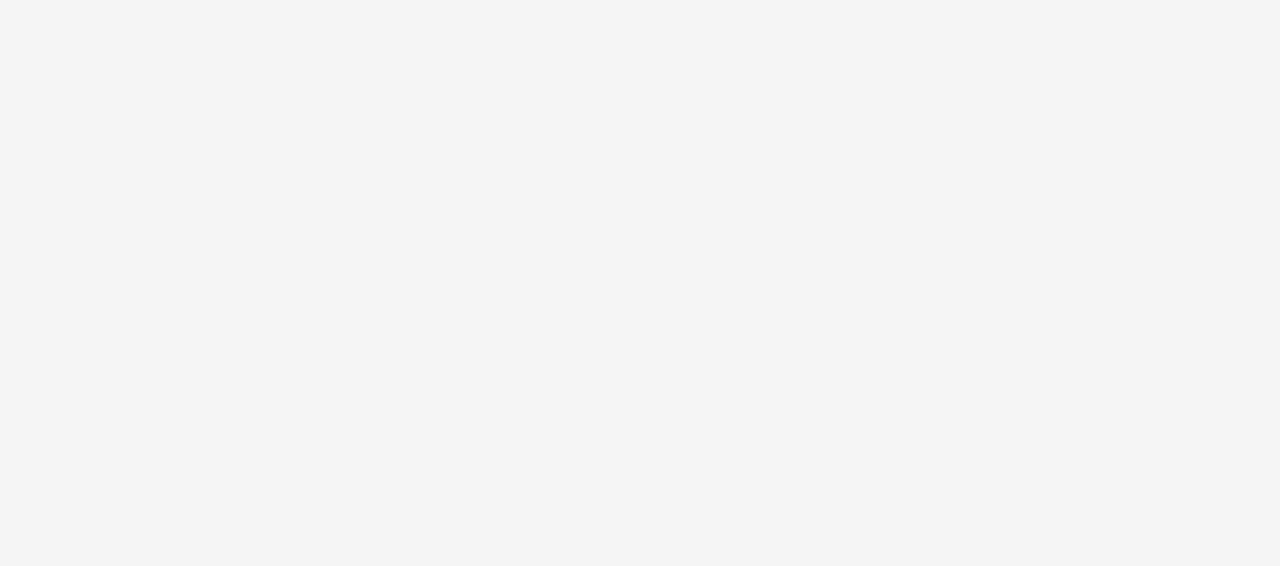
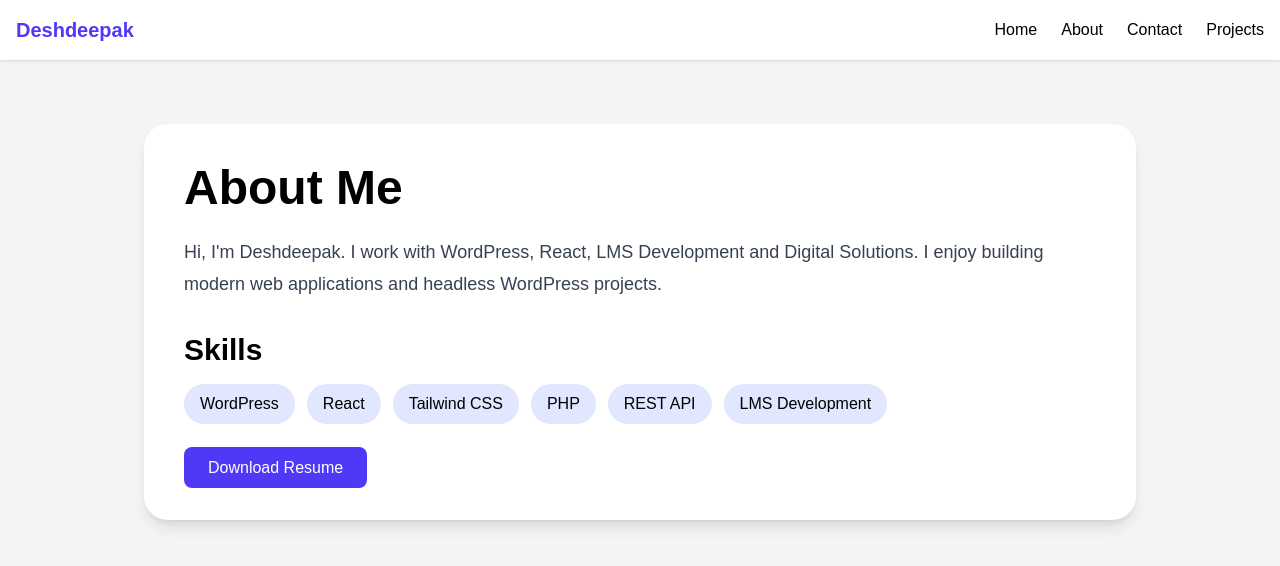
Before and after one commit to deepak-maxreact/react-wordpress-portfolio, a React (Vite) app: page /about in a window 1280 px wide. Before the commit this address had no page. Shown: the top 566 px of the page. Built offline with nearby package versions, Linux system fonts and the light colour scheme.

Commit message:
Added enviroment variables

```diff
--- a/package.json
+++ b/package.json
@@ -11,6 +11,7 @@
   },
   "dependencies": {
     "@tailwindcss/vite": "^4.3.1",
+    "country-state-city": "^3.2.1",
     "react": "^19.2.6",
     "react-dom": "^19.2.6",
     "react-router-dom": "^7.17.0",
--- a/src/App.jsx
+++ b/src/App.jsx
@@ -1,13 +1,17 @@
 import { Routes, Route } from "react-router-dom";
 import Home from "./pages/Home";
+import About from "./pages/About";
 import ProjectDetail from "./pages/ProjectDetail";
 import "./App.css";
+import Contact from "./pages/Contact";
 
 function App() {
   return (
     <Routes>
       <Route path="/" element={<Home />} />
+      <Route path="/about" element={<About />} />
       <Route path="/project/:id" element={<ProjectDetail />} />
+      <Route path="/contact" element={<Contact />} />
     </Routes>
   );
 }
--- a/src/components/Navbar.jsx
+++ b/src/components/Navbar.jsx
@@ -1,15 +1,43 @@
+import { Link } from "react-router-dom";
+
 function Navbar() {
   return (
-   <nav className="sticky top-0 z-50 bg-white shadow">
-      <div className="max-w-7xl mx-auto px-4 py-4 flex justify-between">
+    <nav className="sticky top-0 z-50 bg-white shadow">
+      <div className="max-w-7xl mx-auto px-4 py-4 flex justify-between items-center">
 
-        <h2 className="font-bold text-xl">
+        <h2 className="font-bold text-xl text-indigo-600">
           Deshdeepak
         </h2>
 
-        <div className="space-x-4">
-          <a href="/">Home</a>
-          <a href="#projects">Projects</a>
+        <div className="space-x-6">
+
+          <Link
+            to="/"
+            className="hover:text-indigo-600 transition"
+          >
+            Home
+          </Link>
+
+          <Link
+            to="/about"
+            className="hover:text-indigo-600 transition"
+          >
+            About
+          </Link>
+          <Link
+  to="/contact"
+  className="hover:text-indigo-600 transition"
+>
+  Contact
+</Link>
+
+          <a
+            href="/#projects"
+            className="hover:text-indigo-600 transition"
+          >
+            Projects
+          </a>
+
         </div>
 
       </div>
--- /dev/null
+++ b/src/pages/About.jsx
@@ -0,0 +1,68 @@
+import Navbar from "../components/Navbar";
+
+function About() {
+  return (
+    <div className="min-h-screen bg-gray-100">
+        <Navbar />
+      <div className="max-w-5xl mx-auto px-4 py-16">
+
+        <div className="bg-white rounded-3xl shadow-lg p-10">
+
+          <h1 className="text-5xl font-bold mb-6">
+            About Me
+          </h1>
+
+          <p className="text-lg text-gray-700 leading-8 mb-8">
+            Hi, I'm Deshdeepak. I work with WordPress,
+            React, LMS Development and Digital Solutions.
+            I enjoy building modern web applications and
+            headless WordPress projects.
+          </p>
+
+          <h2 className="text-3xl font-semibold mb-4">
+            Skills
+          </h2>
+
+          <div className="flex flex-wrap gap-3 mb-8">
+
+            <span className="bg-indigo-100 px-4 py-2 rounded-full">
+              WordPress
+            </span>
+
+            <span className="bg-indigo-100 px-4 py-2 rounded-full">
+              React
+            </span>
+
+            <span className="bg-indigo-100 px-4 py-2 rounded-full">
+              Tailwind CSS
+            </span>
+
+            <span className="bg-indigo-100 px-4 py-2 rounded-full">
+              PHP
+            </span>
+
+            <span className="bg-indigo-100 px-4 py-2 rounded-full">
+              REST API
+            </span>
+
+            <span className="bg-indigo-100 px-4 py-2 rounded-full">
+              LMS Development
+            </span>
+
+          </div>
+
+          <a
+            href="#"
+            className="bg-indigo-600 text-white px-6 py-3 rounded-lg hover:bg-indigo-700"
+          >
+            Download Resume
+          </a>
+
+        </div>
+
+      </div>
+    </div>
+  );
+}
+
+export default About;
--- /dev/null
+++ b/src/pages/Contact.jsx
@@ -0,0 +1,202 @@
+import Navbar from "../components/Navbar";
+import { Country, State, City } from "country-state-city";
+import { useState } from "react";
+
+
+
+function Contact() {
+
+     const [selectedCountry, setSelectedCountry] = useState("");
+const [selectedState, setSelectedState] = useState("");
+const [selectedCity, setSelectedCity] = useState("");
+  return (
+    <div className="min-h-screen bg-gray-100">
+      <Navbar />
+
+    <div className="max-w-4xl mx-auto">
+
+  <div className="bg-white rounded-2xl shadow-xl p-8">
+
+
+<div className="text-center mb-10">
+  <h1 className="text-5xl font-bold mb-4">
+    Let's Work Together
+  </h1>
+
+  <p className="text-gray-600 max-w-xl mx-auto">
+    Need a WordPress, LMS, or React project?
+    Let's connect and build something amazing.
+  </p>
+</div>
+    <form className="space-y-5">
+
+  <div className="grid md:grid-cols-2 gap-4">
+
+    <div>
+      <label className="block text-sm font-medium mb-2">
+        Full Name
+      </label>
+      <input
+        type="text"
+        placeholder="Enter Name"
+        className="w-full border border-gray-200 rounded-xl px-4 py-3"
+      />
+    </div>
+
+    <div>
+      <label className="block text-sm font-medium mb-2">
+        Mobile Number
+      </label>
+      <input
+        type="tel"
+        placeholder="Enter Mobile Number"
+        className="w-full border border-gray-200 rounded-xl px-4 py-3"
+      />
+    </div>
+
+  </div>
+
+  <div className="grid md:grid-cols-2 gap-4">
+
+    <div>
+      <label className="block text-sm font-medium mb-2">
+        Email Address
+      </label>
+      <input
+        type="email"
+        placeholder="Enter Email"
+        className="w-full border border-gray-200 rounded-xl px-4 py-3"
+      />
+    </div>
+
+    <div>
+      <label className="block text-sm font-medium mb-2">
+        Date
+      </label>
+      <input
+        type="date"
+        className="w-full border border-gray-200 rounded-xl px-4 py-3"
+      />
+    </div>
+
+  </div>
+
+  <div className="grid md:grid-cols-3 gap-4">
+
+    <div>
+        <label className="block text-sm font-medium mb-2">
+  Country
+</label>
+      <select
+  value={selectedCountry}
+onChange={(e) => {
+  setSelectedCountry(e.target.value);
+  setSelectedState("");
+  setSelectedCity("");
+}}
+  className="w-full border border-gray-200 rounded-xl px-4 py-3"
+>
+  <option value="">Select Country</option>
+
+  {Country.getAllCountries().map((country) => (
+    <option
+      key={country.isoCode}
+      value={country.isoCode}
+    >
+      {country.name}
+    </option>
+  ))}
+</select>
+    </div>
+
+    <div>
+        <label className="block text-sm font-medium mb-2">
+  State
+</label>
+     <select
+  value={selectedState}
+  onChange={(e) => {
+    setSelectedState(e.target.value);
+    setSelectedCity("");
+  }}
+  className="w-full border border-gray-200 rounded-xl px-4 py-3"
+>
+  <option value="">Select State</option>
+
+  {State.getStatesOfCountry(selectedCountry).map((state) => (
+    <option
+      key={state.isoCode}
+      value={state.isoCode}
+    >
+      {state.name}
+    </option>
+  ))}
+</select>
+    </div>
+
+    <div>
+        <label className="block text-sm font-medium mb-2">
+  City
+</label>
+    <select
+  value={selectedCity}
+  onChange={(e) => setSelectedCity(e.target.value)}
+  className="w-full border border-gray-200 rounded-xl px-4 py-3"
+>
+  <option value="">Select City</option>
+
+  {City.getCitiesOfState(
+  selectedCountry,
+  selectedState
+).map((city) => (
+    <option
+      key={city.name}
+      value={city.name}
+    >
+      {city.name}
+    </option>
+  ))}
+</select>
+    </div>
+
+  </div>
+
+  <div>
+    <label className="block text-sm font-medium mb-2">
+      Address
+    </label>
+    <textarea
+      rows="3"
+      placeholder="Enter Full Address"
+      className="w-full border border-gray-200 rounded-xl px-4 py-3"
+    ></textarea>
+  </div>
+
+  <div>
+    <label className="block text-sm font-medium mb-2">
+      Message
+    </label>
+    <textarea
+      rows="4"
+      placeholder="Tell me about your project..."
+      className="w-full border border-gray-200 rounded-xl px-4 py-3"
+    ></textarea>
+  </div>
+
+  <button
+    type="submit"
+    className="w-full bg-indigo-600 text-white py-3 rounded-xl font-semibold hover:bg-indigo-700 transition"
+  >
+    Submit Enquiry
+  </button>
+
+</form>
+
+  </div>
+
+</div>
+    </div>
+  );
+}
+
+export default Contact;
```
Also changed, not shown: 1 other file (tests, documents, lock files or other folders).
